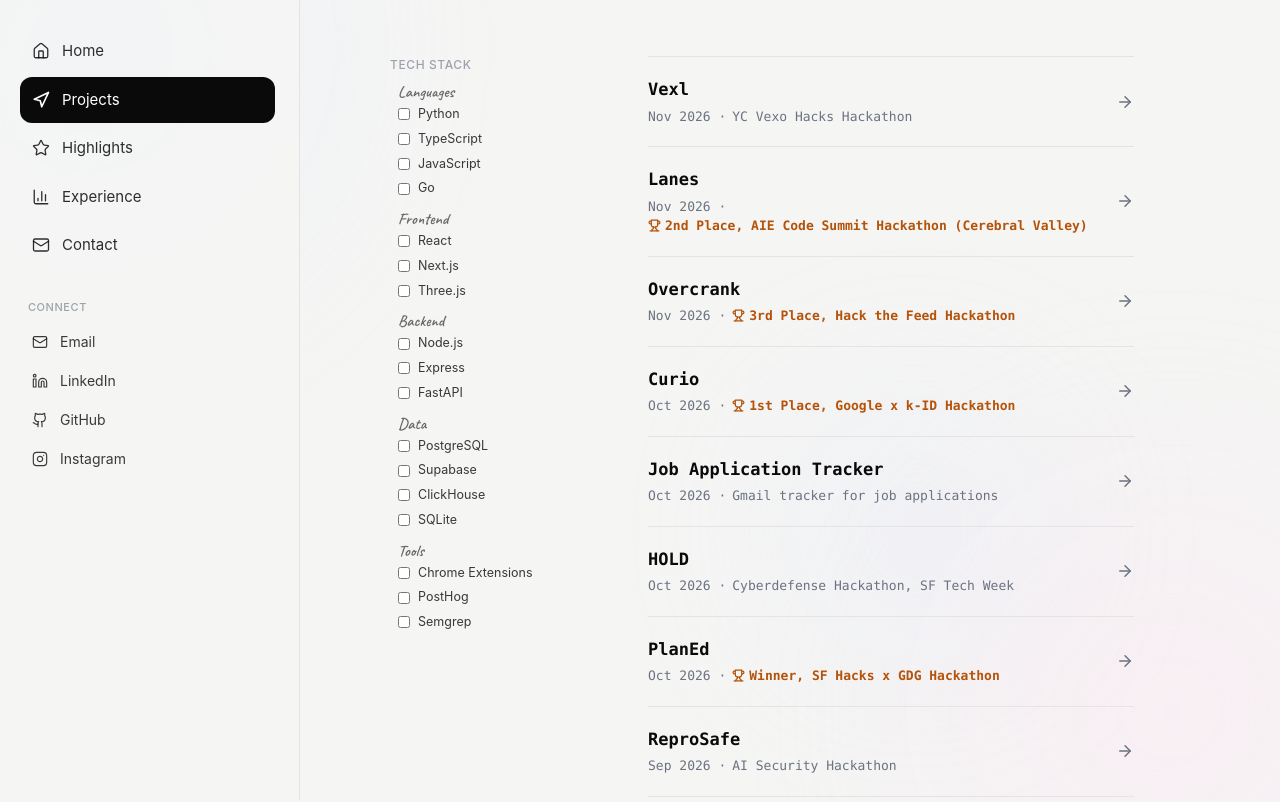
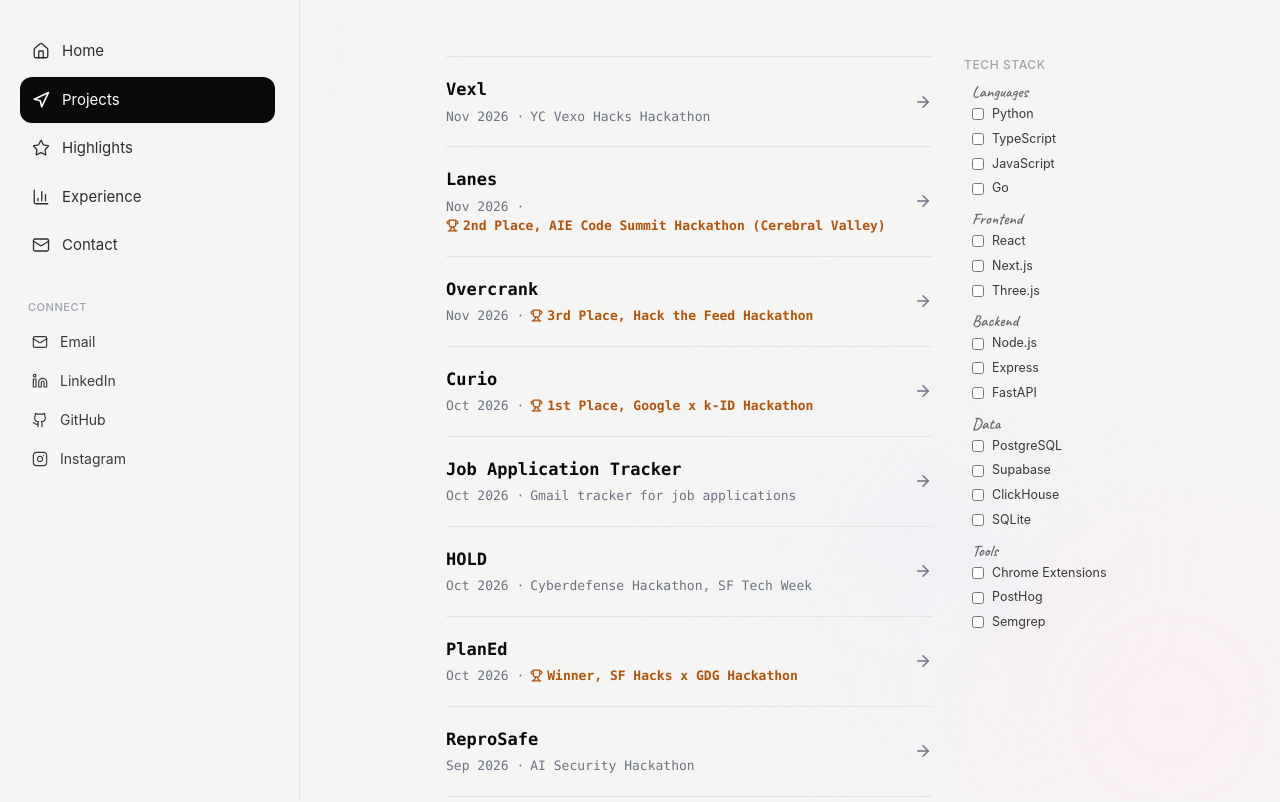
Before and after one commit to shehryaur/shehryarhassan-portfolio, a Next.js app: page /projects in a window 1280 px wide. Shown: the top 802 px of the page. Built offline with nearby package versions, Linux system fonts and the light colour scheme.

Commit message:
Move tech stack filter to the right and project list to the left

```diff
--- a/components/ProjectTimeline.tsx
+++ b/components/ProjectTimeline.tsx
@@ -41,9 +41,9 @@ export default function ProjectTimeline() {
   return (
     // md:-mb-14 cancels <main>'s bottom padding so this grid reaches the page
     // bottom; otherwise the sticky filter gets pushed up at full scroll.
-    <div className="grid gap-8 md:-mb-14 md:grid-cols-[170px_1fr]">
+    <div className="grid gap-8 md:-mb-14 md:grid-cols-[1fr_170px]">
       {/* ---------- Skills filter (compact rows so it fits without scrolling) ---------- */}
-      <aside className="md:sticky md:top-10 md:-ml-14 md:h-fit">
+      <aside className="order-1 md:order-2 md:sticky md:top-10 md:h-fit">
         <div className="flex items-center justify-between">
           <h2 className="text-[12px] font-medium uppercase tracking-wider text-soft">
             Tech stack
@@ -98,7 +98,7 @@ export default function ProjectTimeline() {
       </aside>
 
       {/* ---------- Project list ---------- */}
-      <div className="md:pb-14">
+      <div className="order-2 md:order-1 md:pb-14">
         <ul className="divide-y divide-line border-y border-line font-mono">
           {visible.map((p, i) => {
             const expanded = open.has(p.slug);
```
